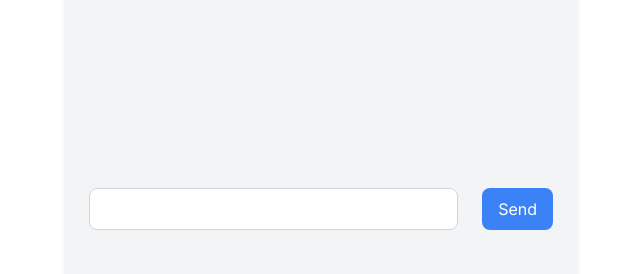
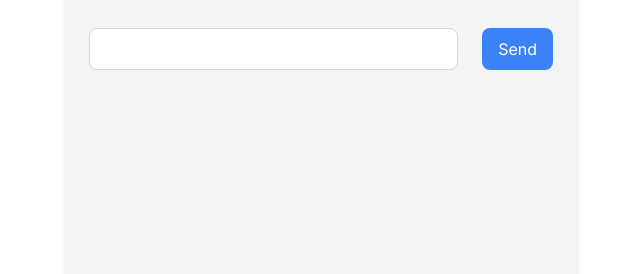
Before and after one commit to johanyim/Emotalk, a Next.js app in the folder my-app/: page / in a window 1280 px wide. Shown: the part 428-702 px from the top of the page, without its empty margins (319-959 px from the left). Built offline with nearby package versions, Linux system fonts and the light colour scheme; no server answers.

Commit message:
text box changes with live feed

```diff
--- a/my-app/src/app/page.tsx
+++ b/my-app/src/app/page.tsx
@@ -111,7 +111,7 @@
             type="text"
             value={messageInput}
             onChange={(e) => setMessageInput(e.target.value)}
-            className="border border-gray-300 p-2 rounded-lg mr-2 w-full"
+            className={`${emotion} border border-gray-300 p-2 rounded-lg mr-2 w-full`}
           />
           <button
             onClick={sendMessage}
@@ -120,7 +120,7 @@
             Send
           </button>
         </form>
-        {/* <WebcamCapture setSelectedImage={setSelectedImage} /> */}
+        <WebcamCapture setSelectedImage={setSelectedImage} />
 
         <div className=" mt-10">
           <span className=" text-emerald-500">Detected Emotion: {emotion}</span>
```
